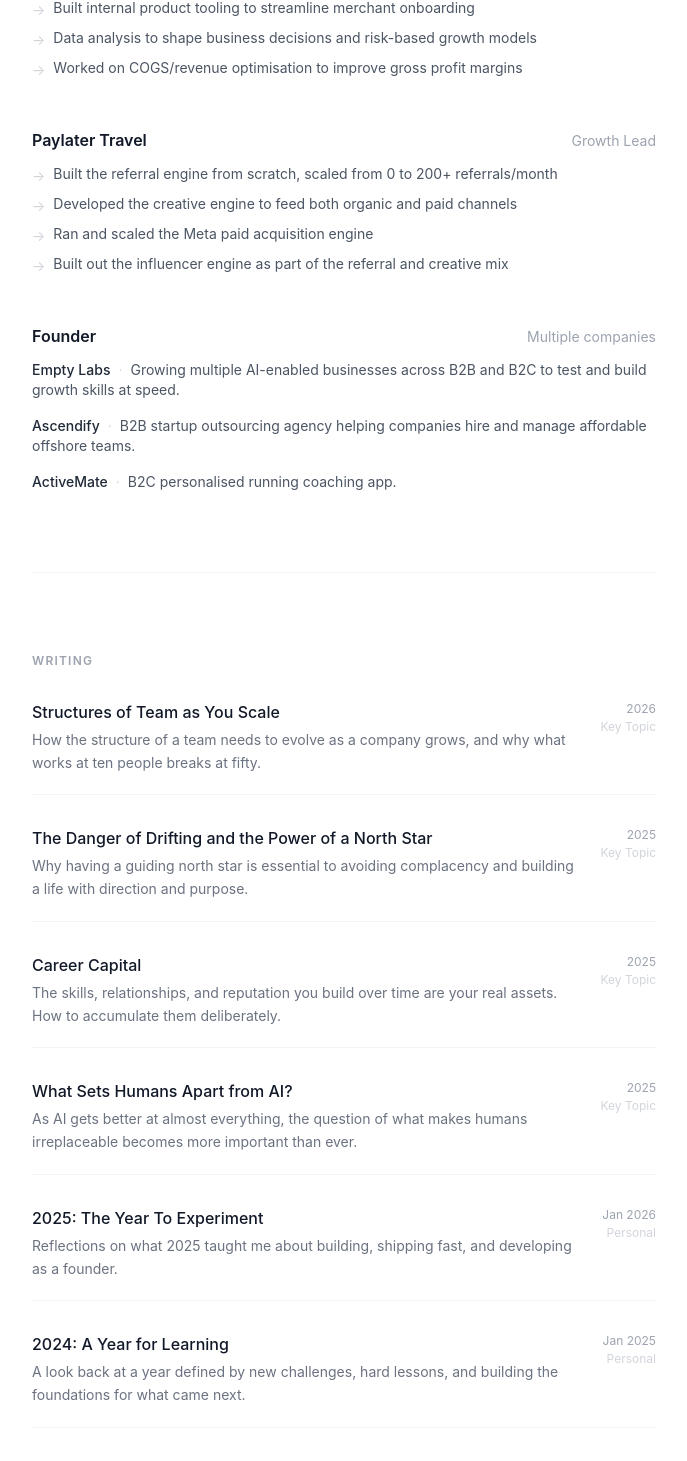
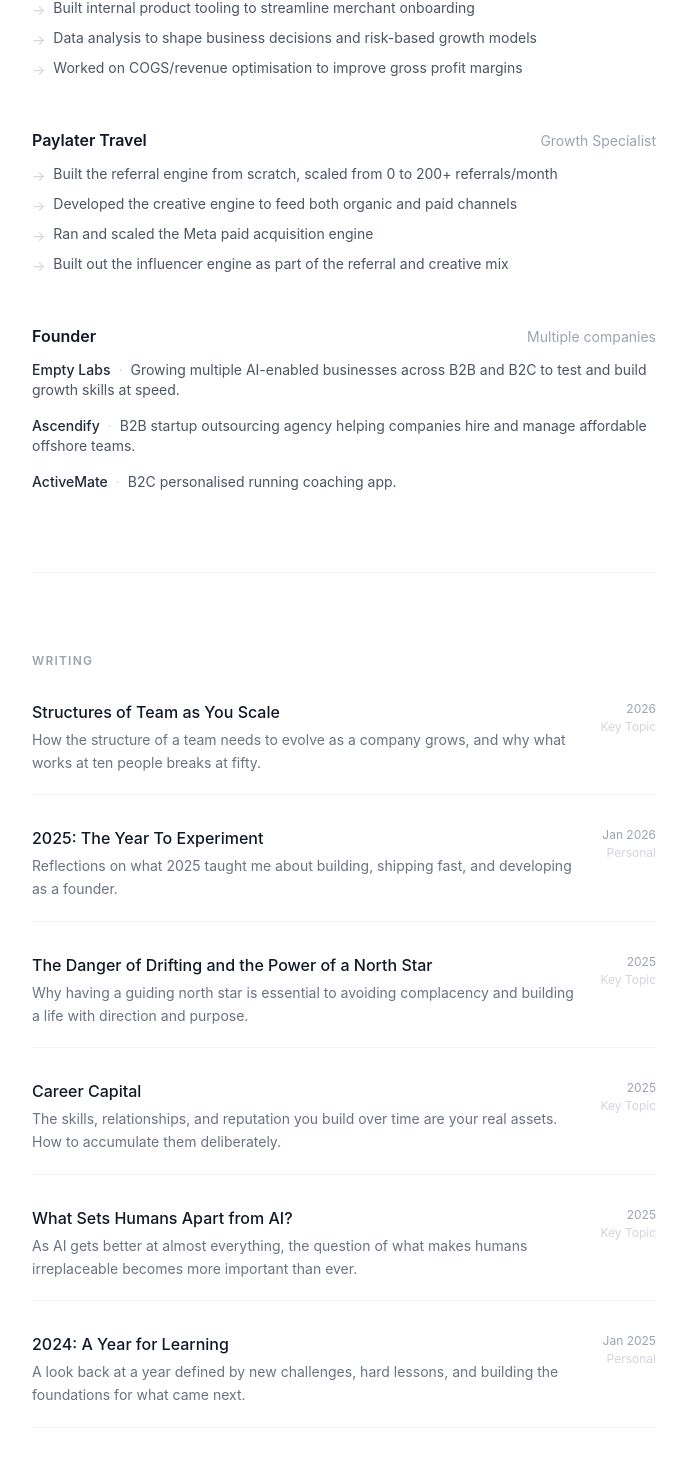
Before and after one commit to 01AHH/arthur-hinton-portfolio, a Next.js app in the folder Arthur-hinton-portfolio/: page / in a window 1280 px wide. Shown: the part 880-2341 px from the top of the page, without its empty margins (296-983 px from the left). Built offline with nearby package versions, Linux system fonts and the light colour scheme.

Commit message:
Reorder articles newest to oldest, update Paylater role title
Co-Authored-By: Claude Sonnet 4.6 <noreply@anthropic.com>

```diff
--- a/Arthur-hinton-portfolio/app/page.jsx
+++ b/Arthur-hinton-portfolio/app/page.jsx
@@ -10,6 +10,14 @@ const articles = [
     url: "https://arthurhinton.notion.site/Structures-of-team-as-you-scale-257312de0603805eab5cc1b781de350f",
     description:
       "How the structure of a team needs to evolve as a company grows, and why what works at ten people breaks at fifty.",
+  },
+  {
+    title: "2025: The Year To Experiment",
+    type: "Personal",
+    date: "Jan 2026",
+    url: "https://arthurhinton.notion.site/2025-The-Year-To-Experiment-2d4312de06038086830cff5badd449cf",
+    description:
+      "Reflections on what 2025 taught me about building, shipping fast, and developing as a founder.",
   },
   {
     title: "The Danger of Drifting and the Power of a North Star",
@@ -34,14 +42,6 @@ const articles = [
     url: "https://arthurhinton.notion.site/what-sets-individuals-apart",
     description:
       "As AI gets better at almost everything, the question of what makes humans irreplaceable becomes more important than ever.",
-  },
-  {
-    title: "2025: The Year To Experiment",
-    type: "Personal",
-    date: "Jan 2026",
-    url: "https://arthurhinton.notion.site/2025-The-Year-To-Experiment-2d4312de06038086830cff5badd449cf",
-    description:
-      "Reflections on what 2025 taught me about building, shipping fast, and developing as a founder.",
   },
   {
     title: "2024: A Year for Learning",
@@ -74,7 +74,7 @@ const experience = [
   },
   {
     company: "Paylater Travel",
-    role: "Growth Lead",
+    role: "Growth Specialist",
     bullets: [
       "Built the referral engine from scratch, scaled from 0 to 200+ referrals/month",
       "Developed the creative engine to feed both organic and paid channels",
```
